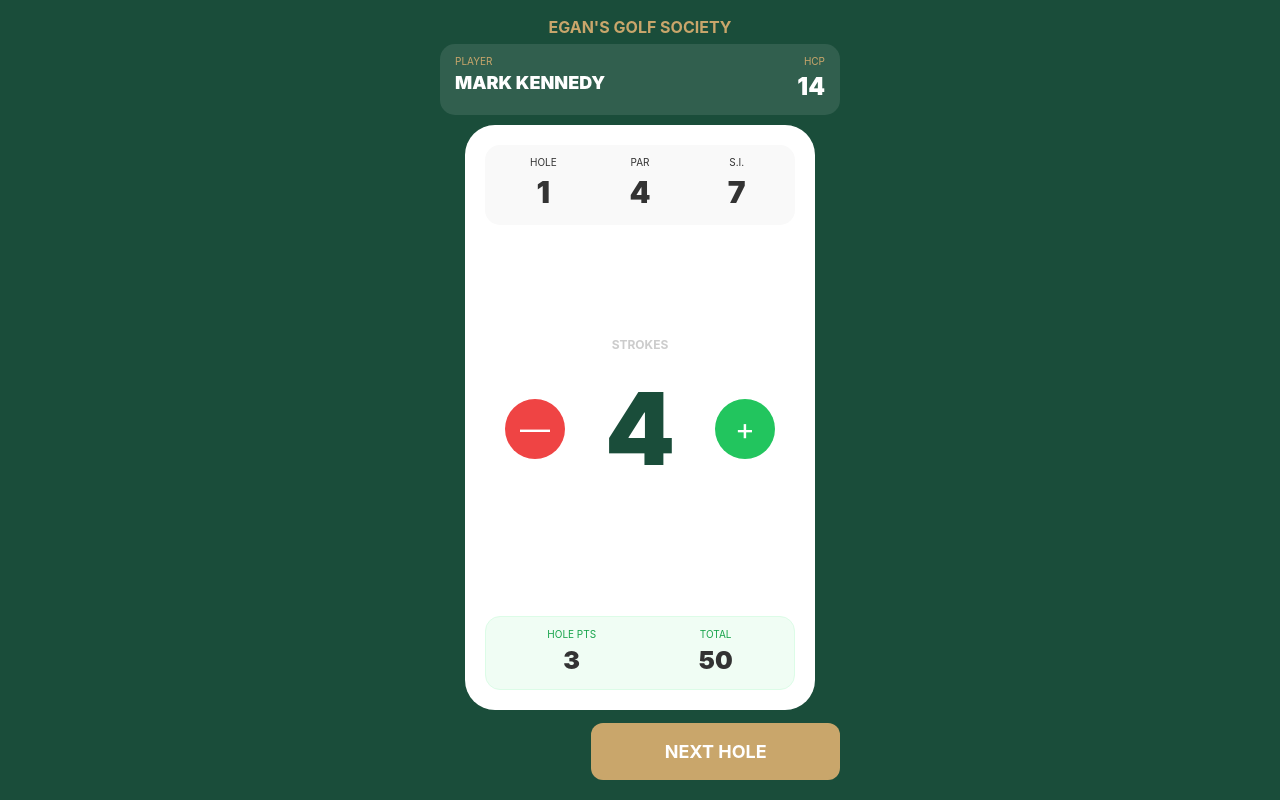
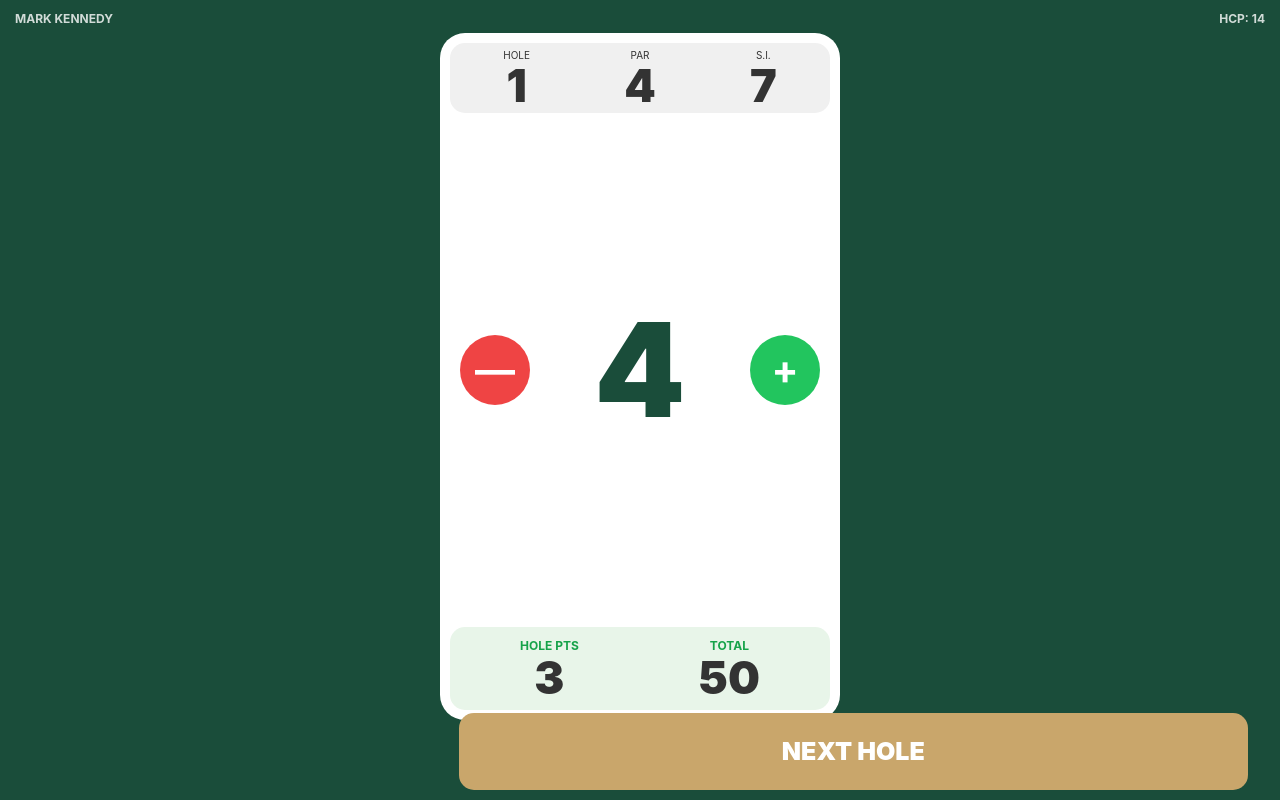
Before and after one commit to Joxer88/golf-society-app, a React (Create React App) app: page / in a window 1280 px wide. Built offline with nearby package versions, Linux system fonts and the light colour scheme.

Commit message:
big text, small gaps

```diff
--- a/src/App.js
+++ b/src/App.js
@@ -1,18 +1,13 @@
 import React, { useState } from 'react';
 import { createClient } from '@supabase/supabase-js';
 
-// 1. DATA (Safe outside the component)
 const course = [
   { par: 4, si: 7 }, { par: 5, si: 1 }, { par: 3, si: 15 }, { par: 4, si: 9 }, { par: 4, si: 3 }, { par: 4, si: 11 },
   { par: 5, si: 5 }, { par: 3, si: 17 }, { par: 4, si: 13 }, { par: 4, si: 8 }, { par: 4, si: 2 }, { par: 3, si: 16 },
   { par: 5, si: 10 }, { par: 4, si: 4 }, { par: 4, si: 12 }, { par: 4, si: 6 }, { par: 3, si: 18 }, { par: 5, si: 14 }
 ];
 
-// 2. DATABASE (Uses your Vercel Env Variables)
-const supabase = createClient(
-  process.env.REACT_APP_SUPABASE_URL || '',
-  process.env.REACT_APP_SUPABASE_ANON_KEY || ''
-);
+const supabase = createClient(process.env.REACT_APP_SUPABASE_URL || '', process.env.REACT_APP_SUPABASE_ANON_KEY || '');
 
 const GolfApp = () => {
   const [player] = useState({ name: "MARK KENNEDY", handicap: 14 });
@@ -36,74 +31,75 @@ const GolfApp = () => {
 
   const handleSubmit = async () => {
     if (!verifierName) return alert("Marker must sign!");
-    const { error } = await supabase.from('rounds').insert([{
-        player_name: player.name, handicap: player.handicap, total_points: totalPoints, verifier: verifierName, scores: scores
-    }]);
-    if (!error) { alert("Submitted!"); window.location.reload(); }
+    await supabase.from('rounds').insert([{ player_name: player.name, handicap: player.handicap, total_points: totalPoints, verifier: verifierName, scores: scores }]);
+    window.location.reload();
   };
 
   if (showSummary) {
     return (
-      <div style={{ height: '100vh', backgroundColor: '#1A4D3A', color: 'white', padding: '10px', display: 'flex', flexDirection: 'column', overflow: 'hidden' }}>
-        <div style={{ flex: 1, backgroundColor: 'white', color: '#111', borderRadius: '20px', padding: '15px', display: 'flex', flexDirection: 'column', overflow: 'hidden' }}>
-          <h2 style={{ textAlign: 'center', margin: '0 0 10px 0', fontSize: '18px' }}>SUMMARY</h2>
-          <div style={{ flex: 1, overflowY: 'auto', borderBottom: '1px solid #ddd' }}>
+      <div style={{ height: '100vh', backgroundColor: '#1A4D3A', color: 'white', padding: '5px', display: 'flex', flexDirection: 'column', overflow: 'hidden' }}>
+        <div style={{ flex: 1, backgroundColor: 'white', color: '#111', borderRadius: '15px', padding: '10px', display: 'flex', flexDirection: 'column', overflow: 'hidden' }}>
+          <h2 style={{ textAlign: 'center', margin: '0', fontSize: '20px', fontWeight: '900' }}>SUMMARY</h2>
+          <div style={{ flex: 1, overflowY: 'auto' }}>
             {course.map((h, i) => (
-              <div key={i} style={{ display: 'flex', justifyContent: 'space-between', padding: '10px 0', borderBottom: '1px solid #eee', fontWeight: 'bold', fontSize: '18px' }}>
-                <span style={{ color: '#999' }}>H{i+1}</span> <span>{scores[i]}</span>
-                <span style={{ color: '#1A4D3A' }}>{calcHolePoints(scores[i], h.par, h.si)} pts</span>
+              <div key={i} style={{ display: 'flex', justifyContent: 'space-between', padding: '5px 0', borderBottom: '1px solid #eee', fontWeight: '900', fontSize: '22px' }}>
+                <span style={{ color: '#bbb' }}>H{i+1}</span> <span>{scores[i]}</span>
+                <span style={{ color: '#1A4D3A' }}>{calcHolePoints(scores[i], h.par, h.si)}pts</span>
               </div>
             ))}
           </div>
-          <div style={{ textAlign: 'center', padding: '10px 0' }}>
-            <p style={{ fontSize: '12px', margin: 0 }}>TOTAL POINTS</p>
-            <p style={{ fontSize: '40px', fontWeight: '900', margin: 0 }}>{totalPoints}</p>
+          <div style={{ textAlign: 'center', borderTop: '4px solid #1A4D3A', paddingTop: '5px' }}>
+            <p style={{ fontSize: '10px', margin: 0 }}>TOTAL</p>
+            <p style={{ fontSize: '50px', fontWeight: '900', lineHeight: '1', margin: '0 0 5px 0' }}>{totalPoints}</p>
           </div>
-          <input type="text" placeholder="MARKER NAME" style={{ width: '100%', padding: '12px', borderRadius: '10px', border: '2px solid #ddd', textAlign: 'center', fontSize: '20px', marginBottom: '10px' }} value={verifierName} onChange={(e)=>setVerifierName(e.target.value)} />
-          <button onClick={handleSubmit} style={{ width: '100%', backgroundColor: '#16a34a', color: 'white', padding: '15px', borderRadius: '10px', fontSize: '20px', fontWeight: 'bold', border: 'none' }}>CONFIRM</button>
-          <button onClick={() => setShowSummary(false)} style={{ width: '100%', color: '#ef4444', background: 'none', border: 'none', marginTop: '10px', fontWeight: 'bold' }}>EDIT SCORES</button>
+          <input type="text" placeholder="MARKER NAME" style={{ width: '100%', padding: '15px', borderRadius: '10px', border: '3px solid #ddd', textAlign: 'center', fontSize: '24px', marginBottom: '5px' }} value={verifierName} onChange={(e)=>setVerifierName(e.target.value.toUpperCase())} />
+          <button onClick={handleSubmit} style={{ width: '100%', backgroundColor: '#16a34a', color: 'white', padding: '20px', borderRadius: '10px', fontSize: '28px', fontWeight: '900', border: 'none' }}>SUBMIT</button>
+          <button onClick={() => setShowSummary(false)} style={{ width: '100%', color: '#ef4444', background: 'none', border: 'none', fontWeight: 'bold', padding: '10px' }}>← EDIT</button>
         </div>
       </div>
     );
   }
 
   return (
-    <div style={{ height: '100vh', backgroundColor: '#1A4D3A', color: 'white', padding: '10px', display: 'flex', flexDirection: 'column', alignItems: 'center', overflow: 'hidden' }}>
-      <p style={{ color: '#C9A66B', fontWeight: 'bold', margin: '5px 0' }}>EGAN'S GOLF SOCIETY</p>
-
-      <div style={{ width: '100%', maxWidth: '400px', backgroundColor: 'rgba(255,255,255,0.1)', padding: '10px 15px', borderRadius: '15px', display: 'flex', justifyContent: 'space-between', marginBottom: '10px' }}>
-        <div><p style={{ fontSize: '10px', color: '#C9A66B', margin: 0 }}>PLAYER</p><p style={{ fontSize: '18px', fontWeight: '900', margin: 0 }}>{player.name}</p></div>
-        <div style={{ textAlign: 'right' }}><p style={{ fontSize: '10px', color: '#C9A66B', margin: 0 }}>HCP</p><p style={{ fontSize: '24px', fontWeight: '900', margin: 0 }}>{player.handicap}</p></div>
+    <div style={{ height: '100vh', backgroundColor: '#1A4D3A', color: 'white', padding: '5px', display: 'flex', flexDirection: 'column', alignItems: 'center', overflow: 'hidden' }}>
+      {/* Tiny Header */}
+      <div style={{ width: '100%', display: 'flex', justifyContent: 'space-between', padding: '5px 10px', opacity: 0.8 }}>
+        <p style={{ fontSize: '12px', fontWeight: 'bold', margin: 0 }}>{player.name}</p>
+        <p style={{ fontSize: '12px', fontWeight: 'bold', margin: 0 }}>HCP: {player.handicap}</p>
       </div>
 
-      <div style={{ width: '100%', maxWidth: '350px', backgroundColor: 'white', color: '#333', borderRadius: '30px', padding: '20px', flex: 1, display: 'flex', flexDirection: 'column', justifyContent: 'space-between', marginBottom: '80px' }}>
-        <div style={{ display: 'grid', gridTemplateColumns: 'repeat(3, 1fr)', textAlign: 'center', backgroundColor: '#f9f9f9', padding: '10px', borderRadius: '15px' }}>
-          <div><p style={{ fontSize: '10px', margin: 0 }}>HOLE</p><p style={{ fontSize: '30px', fontWeight: '900', margin: 0 }}>{currentHole + 1}</p></div>
-          <div><p style={{ fontSize: '10px', margin: 0 }}>PAR</p><p style={{ fontSize: '30px', fontWeight: '900', margin: 0 }}>{course[currentHole].par}</p></div>
-          <div><p style={{ fontSize: '10px', margin: 0 }}>S.I.</p><p style={{ fontSize: '30px', fontWeight: '900', margin: 0 }}>{course[currentHole].si}</p></div>
+      <div style={{ width: '100%', maxWidth: '400px', backgroundColor: 'white', color: '#333', borderRadius: '25px', padding: '10px', flex: 1, display: 'flex', flexDirection: 'column', justifyContent: 'space-between', marginBottom: '75px' }}>
+
+        {/* LARGE Hole Stats */}
+        <div style={{ display: 'grid', gridTemplateColumns: 'repeat(3, 1fr)', textAlign: 'center', backgroundColor: '#f0f0f0', borderRadius: '15px', padding: '5px' }}>
+          <div><p style={{ fontSize: '10px', margin: 0 }}>HOLE</p><p style={{ fontSize: '45px', fontWeight: '900', lineHeight: 1, margin: 0 }}>{currentHole + 1}</p></div>
+          <div><p style={{ fontSize: '10px', margin: 0 }}>PAR</p><p style={{ fontSize: '45px', fontWeight: '900', lineHeight: 1, margin: 0 }}>{course[currentHole].par}</p></div>
+          <div><p style={{ fontSize: '10px', margin: 0 }}>S.I.</p><p style={{ fontSize: '45px', fontWeight: '900', lineHeight: 1, margin: 0 }}>{course[currentHole].si}</p></div>
         </div>
 
+        {/* JUMBO Strokes */}
         <div style={{ textAlign: 'center' }}>
-          <p style={{ fontSize: '12px', color: '#ccc', fontWeight: 'bold' }}>STROKES</p>
-          <div style={{ display: 'flex', alignItems: 'center', justifyContent: 'space-around' }}>
-            <button onClick={() => updateScore(-1)} style={{ width: '60px', height: '60px', backgroundColor: '#ef4444', color: 'white', borderRadius: '50%', fontSize: '30px', border: 'none' }}>—</button>
-            <span style={{ fontSize: '100px', fontWeight: '900', color: '#1A4D3A' }}>{scores[currentHole]}</span>
-            <button onClick={() => updateScore(1)} style={{ width: '60px', height: '60px', backgroundColor: '#22c55e', color: 'white', borderRadius: '50%', fontSize: '30px', border: 'none' }}>+</button>
+          <div style={{ display: 'flex', alignItems: 'center', justifyContent: 'space-between', padding: '0 10px' }}>
+            <button onClick={() => updateScore(-1)} style={{ width: '70px', height: '70px', backgroundColor: '#ef4444', color: 'white', borderRadius: '50%', fontSize: '40px', fontWeight: 'bold', border: 'none' }}>—</button>
+            <span style={{ fontSize: '130px', fontWeight: '900', color: '#1A4D3A', lineHeight: 1 }}>{scores[currentHole]}</span>
+            <button onClick={() => updateScore(1)} style={{ width: '70px', height: '70px', backgroundColor: '#22c55e', color: 'white', borderRadius: '50%', fontSize: '40px', fontWeight: 'bold', border: 'none' }}>+</button>
           </div>
         </div>
 
-        <div style={{ display: 'flex', justifyContent: 'space-around', backgroundColor: '#f0fdf4', padding: '10px', borderRadius: '15px', border: '1px solid #dcfce7' }}>
-          <div style={{ textAlign: 'center' }}><p style={{ fontSize: '10px', color: '#16a34a', margin: 0 }}>HOLE PTS</p><p style={{ fontSize: '25px', fontWeight: '900', margin: 0 }}>{calcHolePoints(scores[currentHole], course[currentHole].par, course[currentHole].si)}</p></div>
-          <div style={{ textAlign: 'center' }}><p style={{ fontSize: '10px', color: '#16a34a', margin: 0 }}>TOTAL</p><p style={{ fontSize: '25px', fontWeight: '900', margin: 0 }}>{totalPoints}</p></div>
+        {/* LARGE Points */}
+        <div style={{ display: 'flex', justifyContent: 'space-around', backgroundColor: '#e8f5e9', padding: '10px', borderRadius: '15px' }}>
+          <div style={{ textAlign: 'center' }}><p style={{ fontSize: '12px', color: '#16a34a', fontWeight: 'bold', margin: 0 }}>HOLE PTS</p><p style={{ fontSize: '45px', fontWeight: '900', lineHeight: 1, margin: 0 }}>{calcHolePoints(scores[currentHole], course[currentHole].par, course[currentHole].si)}</p></div>
+          <div style={{ textAlign: 'center' }}><p style={{ fontSize: '12px', color: '#16a34a', fontWeight: 'bold', margin: 0 }}>TOTAL</p><p style={{ fontSize: '45px', fontWeight: '900', lineHeight: 1, margin: 0 }}>{totalPoints}</p></div>
         </div>
       </div>
 
-      <div style={{ position: 'fixed', bottom: '20px', width: '90%', maxWidth: '400px', display: 'flex', gap: '10px' }}>
-        <button onClick={() => setCurrentHole(Math.max(0, currentHole - 1))} style={{ flex: 1, padding: '15px', borderRadius: '12px', backgroundColor: 'rgba(255,255,255,0.1)', color: 'white', border: '1px solid rgba(255,255,255,0.2)', visibility: currentHole === 0 ? 'hidden' : 'visible' }}>BACK</button>
+      {/* Bottom Nav */}
+      <div style={{ position: 'fixed', bottom: '10px', width: '95%', display: 'flex', gap: '10px' }}>
+        <button onClick={() => setCurrentHole(Math.max(0, currentHole - 1))} style={{ flex: 1, padding: '20px', borderRadius: '15px', backgroundColor: 'rgba(255,255,255,0.1)', color: 'white', fontSize: '20px', fontWeight: 'bold', border: '1px solid white', visibility: currentHole === 0 ? 'hidden' : 'visible' }}>BACK</button>
         {currentHole < 17 ? (
-          <button onClick={() => setCurrentHole(currentHole + 1)} style={{ flex: 2, padding: '15px', borderRadius: '12px', backgroundColor: '#C9A66B', color: 'white', fontSize: '18px', fontWeight: 'bold', border: 'none' }}>NEXT HOLE</button>
+          <button onClick={() => setCurrentHole(currentHole + 1)} style={{ flex: 2, padding: '20px', borderRadius: '15px', backgroundColor: '#C9A66B', color: 'white', fontSize: '25px', fontWeight: '900', border: 'none' }}>NEXT HOLE</button>
         ) : (
-          <button onClick={() => setShowSummary(true)} style={{ flex: 2, padding: '15px', borderRadius: '12px', backgroundColor: '#2563eb', color: 'white', fontSize: '18px', fontWeight: 'bold', border: 'none' }}>REVIEW</button>
+          <button onClick={() => setShowSummary(true)} style={{ flex: 2, padding: '20px', borderRadius: '15px', backgroundColor: '#2563eb', color: 'white', fontSize: '25px', fontWeight: '900', border: 'none' }}>REVIEW</button>
         )}
       </div>
     </div>
```
